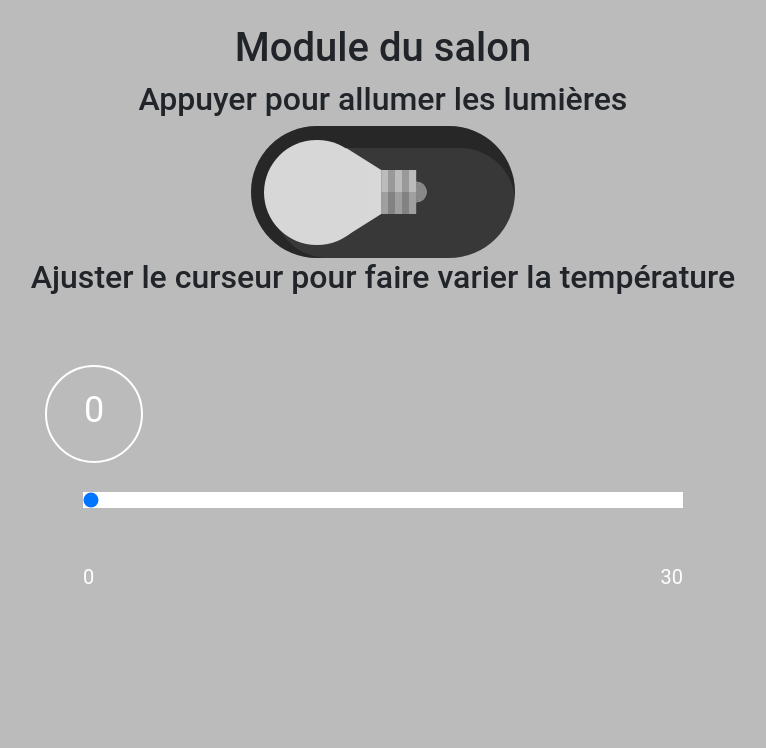
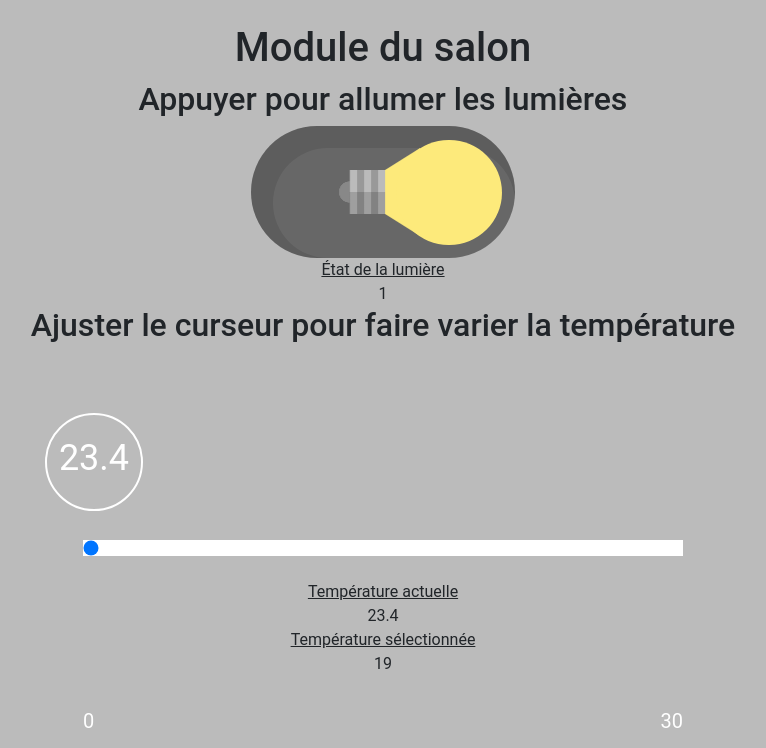
Before and after one commit to Piziwizi/Projet_Final_Domotique, a Flask app: page /moduleSalon in a window 1280 px wide. Shown: the part 52-800 px from the top of the page, without its empty margins (257-1023 px from the left). Run offline with Flask 2, Linux system fonts and the light colour scheme; some libraries are stand-ins or nearby versions.

Commit message:
Ajout de la position de la lumière selon l'état dans l'interface

```diff
--- a/Interface/static/controlChambre.json
+++ b/Interface/static/controlChambre.json
@@ -1 +1 @@
-[{"id": "0", "type": "temperature", "value": "0"}, {"id": "1", "type": "light", "value": "0"}]
+[{"id": "0", "type": "temperature", "value": "0"}, {"id": "1", "type": "light", "value": "1"}]
--- /dev/null
+++ b/Interface/static/controlSalon.json
@@ -0,0 +1 @@
+[{"id": "0", "type": "temperature", "value": "19"}, {"id": "1", "type": "light", "value": "0"}]
--- a/Interface/static/sensorChambre.json
+++ b/Interface/static/sensorChambre.json
@@ -1 +1 @@
-[{"id": "0", "type": "temperature", "value": "14.9"}, {"id": "1", "type": "light", "value": "0"}]
+[{"id": "0", "type": "temperature", "value": "14.9"}, {"id": "1", "type": "light", "value": "1"}]
--- a/Interface/static/sensorCuisine.json
+++ b/Interface/static/sensorCuisine.json
@@ -1 +1 @@
-[{"id": "0", "type": "temperature", "value": "23.4"}, {"id": "1", "type": "light", "value": "1"}]
+[{"id": "0", "type": "temperature", "value": "23.4"}, {"id": "1", "type": "light", "value": "0"}]
--- /dev/null
+++ b/Interface/static/sensorSalon.json
@@ -0,0 +1 @@
+[{"id": "0", "type": "temperature", "value": "23.4"}, {"id": "1", "type": "light", "value": "1"}]
--- a/Interface/templates/moduleSalon.html
+++ b/Interface/templates/moduleSalon.html
@@ -50,7 +50,7 @@
       <form action="/" method ="post" enctype="multipart/form-data" id="form">
         <div class="h2" id="lumiere">Appuyer pour allumer les lumières</div>
         <input id="lightToggle" class="l" onclick="onClickHandler()" type="checkbox" name="lightToggle">
-        <div id="lightStatus"></div>
+        <div><u>État de la lumière</u><div id="light"></div></div>
       </form>
 
       <!-- Temperature range slider -->
@@ -58,9 +58,11 @@
         <div class="h2" id="lumiere">Ajuster le curseur pour faire varier la température</div>
         <div class="container">
           <div class="range-slider">
-            <span id="rs-bullet" class="rs-label">0</span>
+            <span id="rs-bullet" class="rs-label"><div id="defaultTempValue"></div></span>
             <input id="rs-range-line" class="rs-range" type="range" value="0" min="0" max="30" name="rs-range-line">
           </div>
+          <div><u>Température actuelle</u><div id="sensor"></div></div>
+          <div><u>Température sélectionnée</u><div id="setTemp"></div></div>
           <div class="box-minmax">
             <span>0</span><span>30</span>
           </div>
@@ -75,7 +77,7 @@
         {
 
           $.post({
-                  url: '/',
+                  url: '/moduleSalon',
                   data: $('form').serialize(),
                   success: function(response)
                   {
@@ -105,7 +107,7 @@
         {
 
           $.post({
-                  url: '/',
+                  url: '/moduleSalon',
                   data: $('form').serialize(),
                   success: function(response)
                   {
@@ -119,21 +121,27 @@
       }
       </script>
 
-    <script>
-    fetch("../static/sensor.json")
-    .then(function (response) {
-    return response.json();
-    })
-    .then(function (data) {
-      appendData(data);
-    })
-    .catch(function (err) {
-      console.log(err);
-    });
-      // .then(response => response.json())
-      // .then(json => console.log(json));
-      // print(response.json())
-    </script>
+      <script>
+      fetch("/static/sensorSalon.json")
+        .then(response => response.json())
+        .then(data => {
+          document.querySelector("#sensor").innerText = data[0].value
+          document.querySelector("#defaultTempValue").innerText = data[0].value
+          document.querySelector("#light").innerText = data[1].value
+          if (data[1].value == 1) {
+            document.getElementById("lightToggle").checked = true
+          }
+        })
+      </script>
+
+      <script>
+      fetch("/static/controlSalon.json")
+        .then(response => response.json())
+        .then(data => {
+        document.querySelector("#setTemp").innerText = data[0].value
+      })
+      </script>
+
 
     </footer>
 
```
Also changed, not shown: Interface/templates/moduleChambre.html (+3 -8 lines), Interface/templates/moduleCuisine.html (+5 -2 lines).
